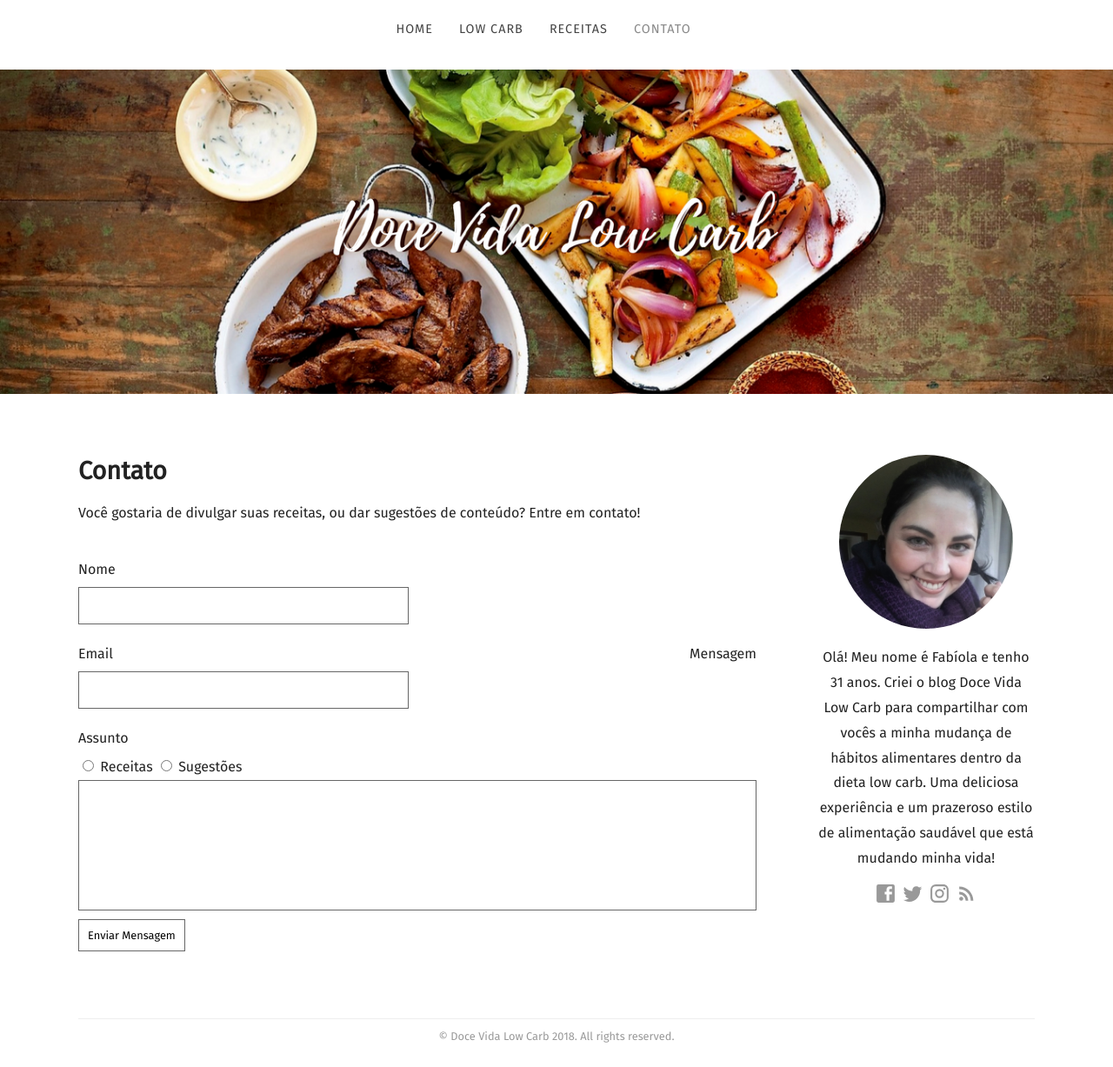
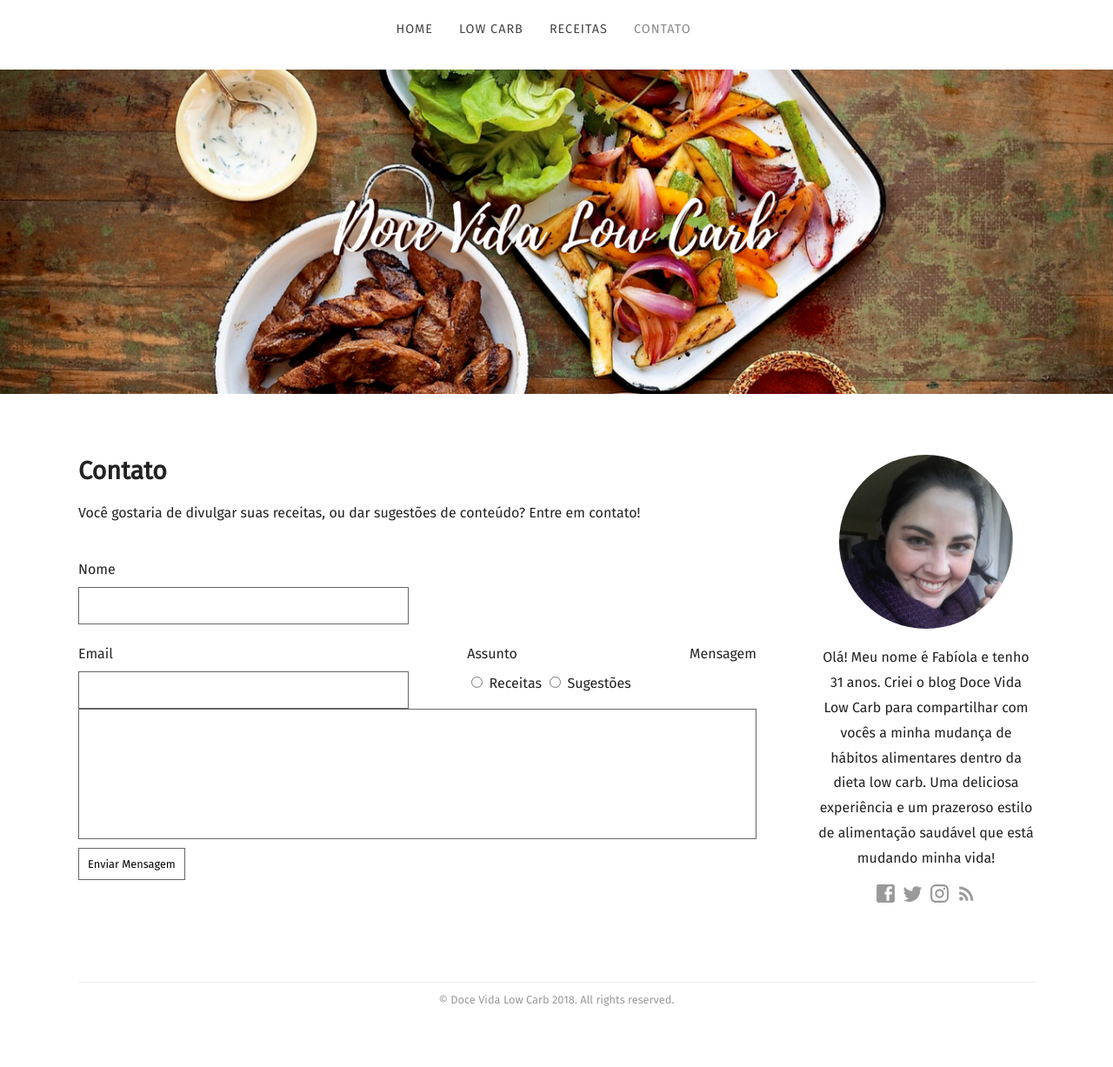
Before and after one commit to docevidalowcarb/docevidalowcarb.github.io, a Jekyll site: the page built from contato.html, in a window 1280 px wide and 1227 px high. Shown: the whole window at 87% size. Built offline with Jekyll 4.4.1, drawn with Linux system fonts in a browser that asks for light colours; some web fonts are replaced.

Commit message:
Updated 'contato.html' via CloudCannon

```diff
--- a/contato.html
+++ b/contato.html
@@ -18,6 +18,7 @@ title: Contact
 			<input type="email" name="email" id="email" required />
 		</div>
 
+    <div class="contain">
 		<div class="split">
 			<label for="subject">Assunto</label>
 			<input type="radio" name="_subject" value="Sales Enquiry"> Receitas
```
